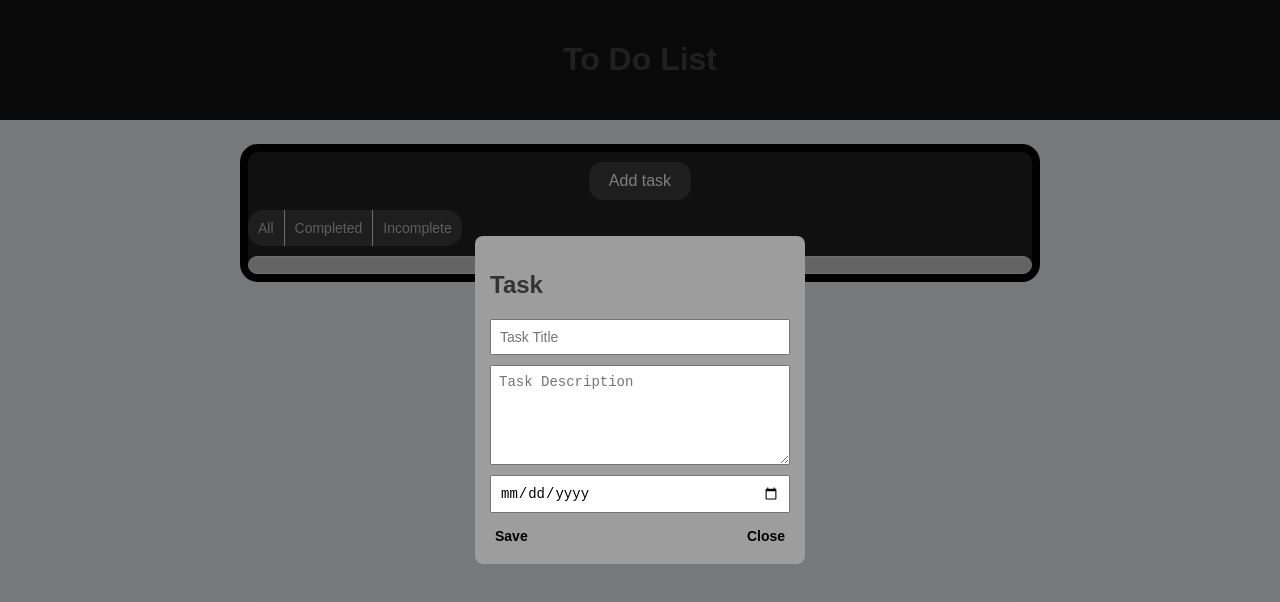
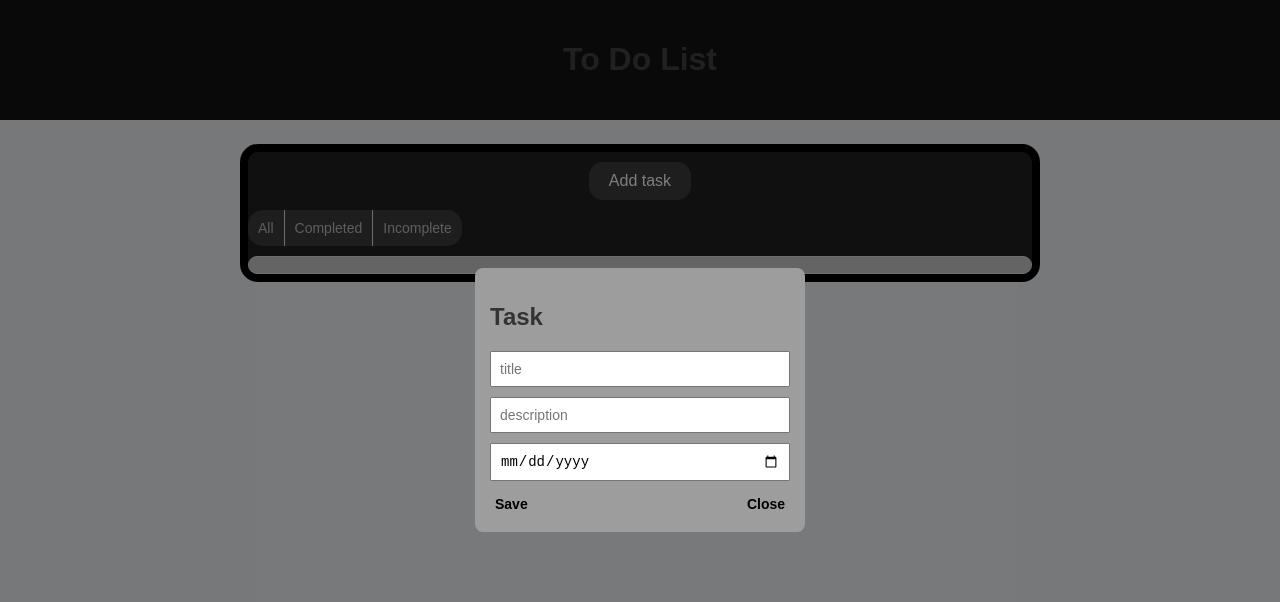
Before and after one commit to llupanar/task-manager, an Angular app in the folder todo-list/: page / in a window 1280 px wide. Both pictures are taken after a click on the button "Add task". Shown: the top 602 px of the page. Built offline with nearby package versions, Linux system fonts and the light colour scheme.

Commit message:
create reactive form and validation

```diff
--- a/todo-list/src/app/features/components/task-modal/task-modal.component.html
+++ b/todo-list/src/app/features/components/task-modal/task-modal.component.html
@@ -1,31 +1,17 @@
 <div class="modal">
-    <div class="modal-content">
-      <h2>Task</h2>
-      <input
-        type="text"
-        [(ngModel)]="task.title"
-        #title="ngModel"
-        placeholder="Task Title"
-        required maxlength="15"
-        [ngClass]="{'invalid-title':!task.title&&title.touched}"
-      />
-
-      <div *ngIf="title.invalid && (title.dirty || title.touched)" class="alert">
-        <div *ngIf="title.hasError('required')">Title is required.</div>
+  <div class="modal-content">
+    <h2>Task</h2>
+    <form [formGroup]="taskForm">
+      <input type="text" placeholder="title" formControlName="title" required maxlength="15" [ngClass]="{'invalid-title':checkTitle()}"/>
+      <div *ngIf="checkTitle()" class='alert'>
+        <div *ngIf="_title?.hasError('required')">Title is required.</div>
       </div>
-      <textarea
-        [(ngModel)]="task.description"
-        placeholder="Task Description">
-      </textarea>
-
-      <input
-        type="date"
-        [(ngModel)]="task.dueDate"
-      />
-
-      <div class="modal-actions">
-        <button (click)="save.emit(task)">Save</button>
-        <button (click)="close.emit()">Close</button>
-      </div>
+      <input type="textarea" placeholder="description" formControlName="description"/>
+      <input type="date" placeholder="date" formControlName="dueDate"/>
+    </form>
+    <div class="modal-actions">
+      <button (click)="saveTask()">Save</button>
+      <button (click)="close.emit()">Close</button>
     </div>
   </div>
+</div>
--- a/todo-list/src/app/features/components/task-modal/task-modal.component.ts
+++ b/todo-list/src/app/features/components/task-modal/task-modal.component.ts
@@ -1,12 +1,12 @@
 import { Component, Input, Output, EventEmitter, ChangeDetectionStrategy } from '@angular/core';
 import { Task } from '../../../shared/model/task';
+import {FormControl, FormGroup, ReactiveFormsModule, Validators } from '@angular/forms';
 import { CommonModule } from '@angular/common';
-import { FormsModule } from '@angular/forms';
 
 @Component({
   selector: 'app-task-modal',
   standalone: true,
-  imports: [CommonModule, FormsModule],
+  imports: [CommonModule, ReactiveFormsModule],
   templateUrl: './task-modal.component.html',
   styleUrl: './task-modal.component.css',
   changeDetection:ChangeDetectionStrategy.OnPush
@@ -15,4 +15,31 @@ export class TaskModalComponent {
   @Input() task!: Task;
   @Output() close = new EventEmitter<void>();
   @Output() save = new EventEmitter<Task>();
+
+  taskForm:FormGroup = new FormGroup({
+      'id' : new FormControl(),
+      'title' : new FormControl('',Validators.required),
+      'description' : new FormControl(),
+      'dueDate': new FormControl()
+  })
+
+  ngOnInit(){
+    this.taskForm.patchValue({
+      'id':this.task.id,
+      'title': this.task.title,
+      'description': this.task.description,
+      'dueDate': this.task.dueDate
+    })
+  }
+
+  get _title(){
+    return this.taskForm.get('title')
+  }
+
+  checkTitle(){
+    return this._title?.invalid && (this._title.touched || this._title.dirty)
+  }
+  saveTask(){
+    if(!this.taskForm.invalid){ this.save.emit(this.taskForm.value) }
+  }
 }
```
